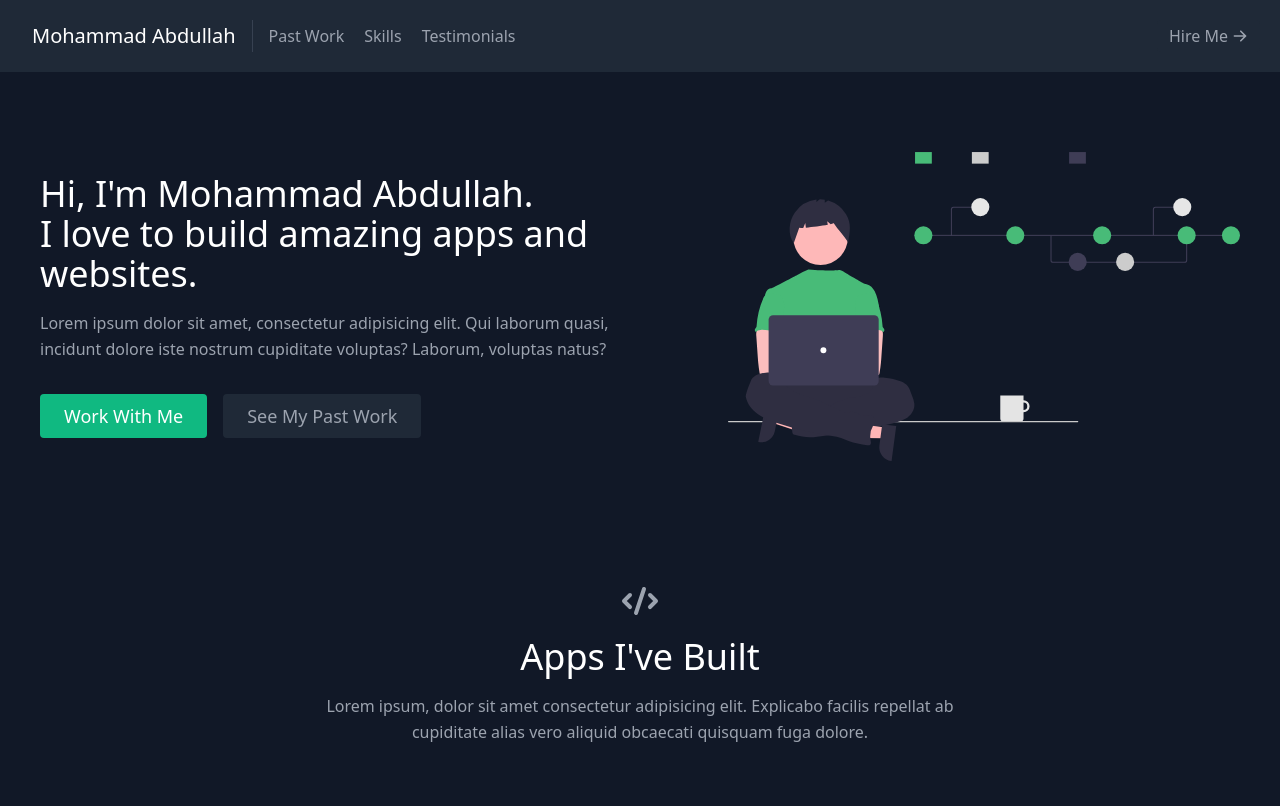
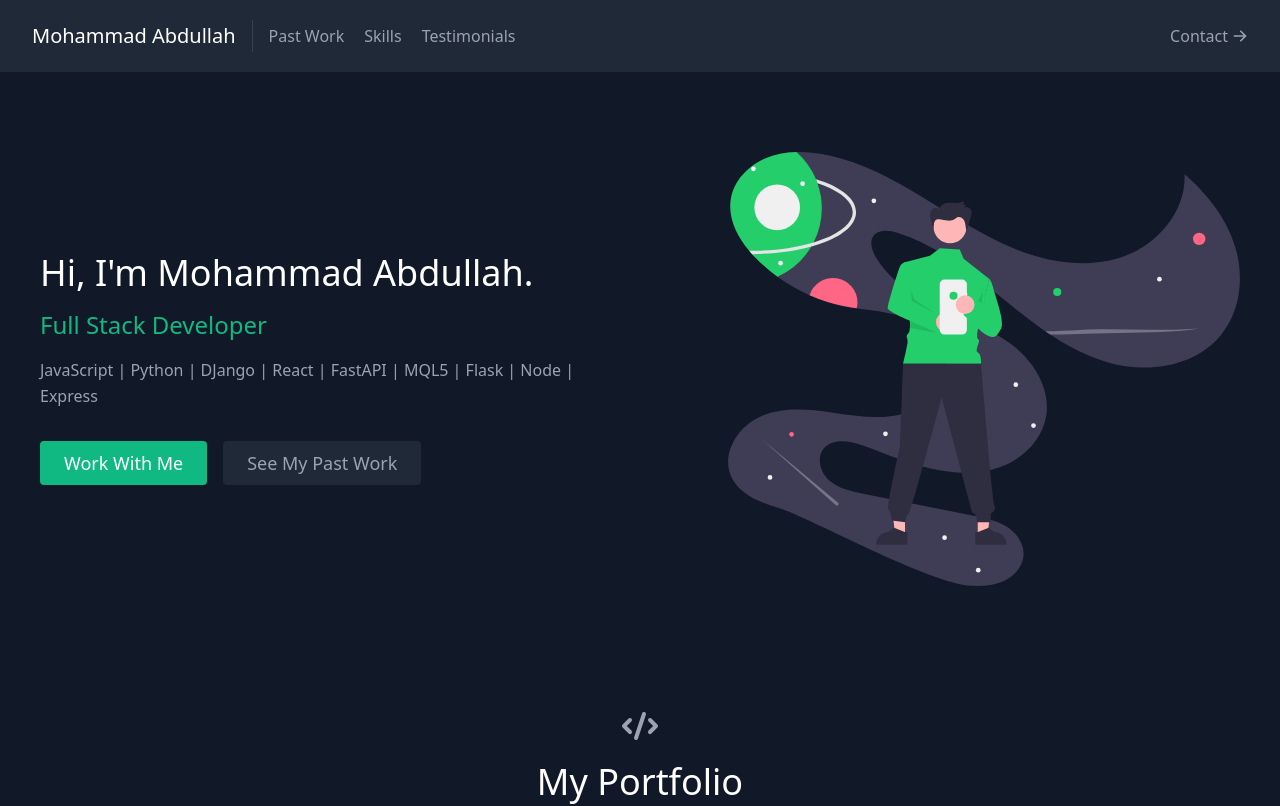
Before and after one commit to abdullah2202/react_portfolio, a React (Create React App) app: page / in a window 1280 px wide. Shown: the top 806 px of the page. Built offline with nearby package versions, Linux system fonts and the light colour scheme.

Commit message:
Edited About section

```diff
--- a/src/components/About.js
+++ b/src/components/About.js
@@ -7,13 +7,12 @@ export default function About() {
         <div className="lg:flex-grow md:w-1/2 lg:pr-24 md:pr-16 flex flex-col md:items-start md:text-left mb-16 md:mb-0 items-center text-center">
           <h1 className="title-font sm:text-4xl text-3xl mb-4 font-medium text-white">
             Hi, I'm Mohammad Abdullah.
-            <br className="hidden lg:inline-block" />I love to build amazing
-            apps and websites.
           </h1>
+          <h2 className="title-font sm:text-2xl text-1xl mb-4 font-medium text-green-500">
+            Full Stack Developer
+          </h2>
           <p className="mb-8 leading-relaxed">
-            Lorem ipsum dolor sit amet, consectetur adipisicing elit. Qui
-            laborum quasi, incidunt dolore iste nostrum cupiditate voluptas?
-            Laborum, voluptas natus?
+            JavaScript | Python | DJango | React | FastAPI | MQL5 | Flask | Node | Express
           </p>
           <div className="flex justify-center">
             <a
@@ -32,7 +31,7 @@ export default function About() {
           <img
             className="object-cover object-center rounded"
             alt="hero"
-            src="./coding.svg"
+            src="./coding_2.svg"
           />
         </div>
       </div>
--- a/src/components/Navbar.js
+++ b/src/components/Navbar.js
@@ -24,7 +24,7 @@ export default function Navbar() {
         <a
           href="#contact"
           className="inline-flex items-center bg-gray-800 border-0 py-1 px-3 focus:outline-none hover:bg-gray-700 rounded text-base mt-4 md:mt-0">
-          Hire Me
+          Contact
           <ArrowRightIcon className="w-4 h-4 ml-1" />
         </a>
       </div>
--- a/src/components/Projects.js
+++ b/src/components/Projects.js
@@ -9,16 +9,15 @@ export default function Projects() {
         <div className="flex flex-col w-full mb-20">
           <CodeIcon className="mx-auto inline-block w-10 mb-4" />
           <h1 className="sm:text-4xl text-3xl font-medium title-font mb-4 text-white">
-            Apps I've Built
+            My Portfolio
           </h1>
           <p className="lg:w-2/3 mx-auto leading-relaxed text-base">
-            Lorem ipsum, dolor sit amet consectetur adipisicing elit. Explicabo
-            facilis repellat ab cupiditate alias vero aliquid obcaecati quisquam
-            fuga dolore.
+
           </p>
         </div>
         <div className="flex flex-wrap -m-4">
           {projects.map((project) => (
+
             <a
               href={project.link}
               key={project.image}
@@ -40,6 +39,7 @@ export default function Projects() {
                 </div>
               </div>
             </a>
+
           ))}
         </div>
       </div>
```
Also changed, not shown: public/coding_2.svg (added), 1 other file (tests, documents, lock files or other folders).
